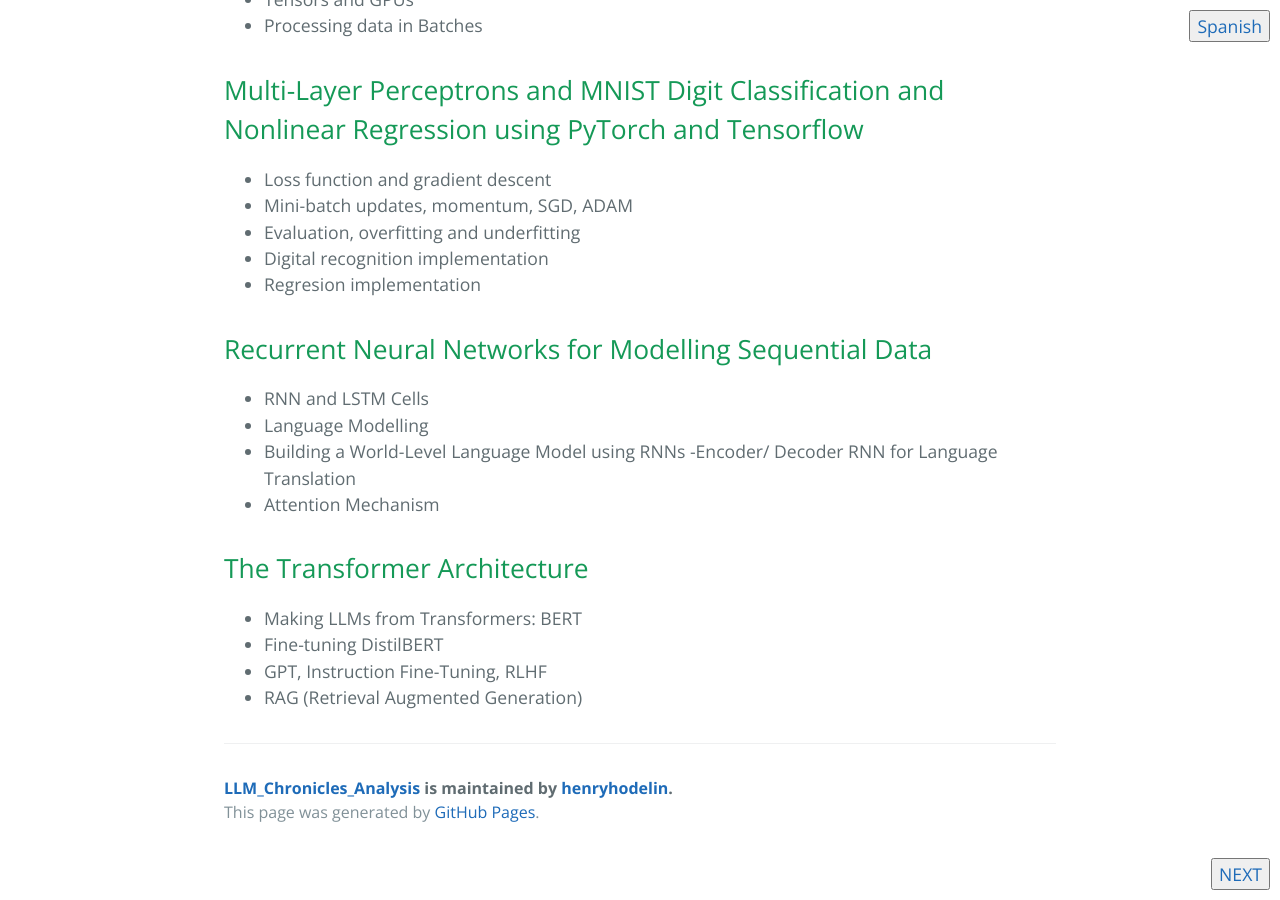
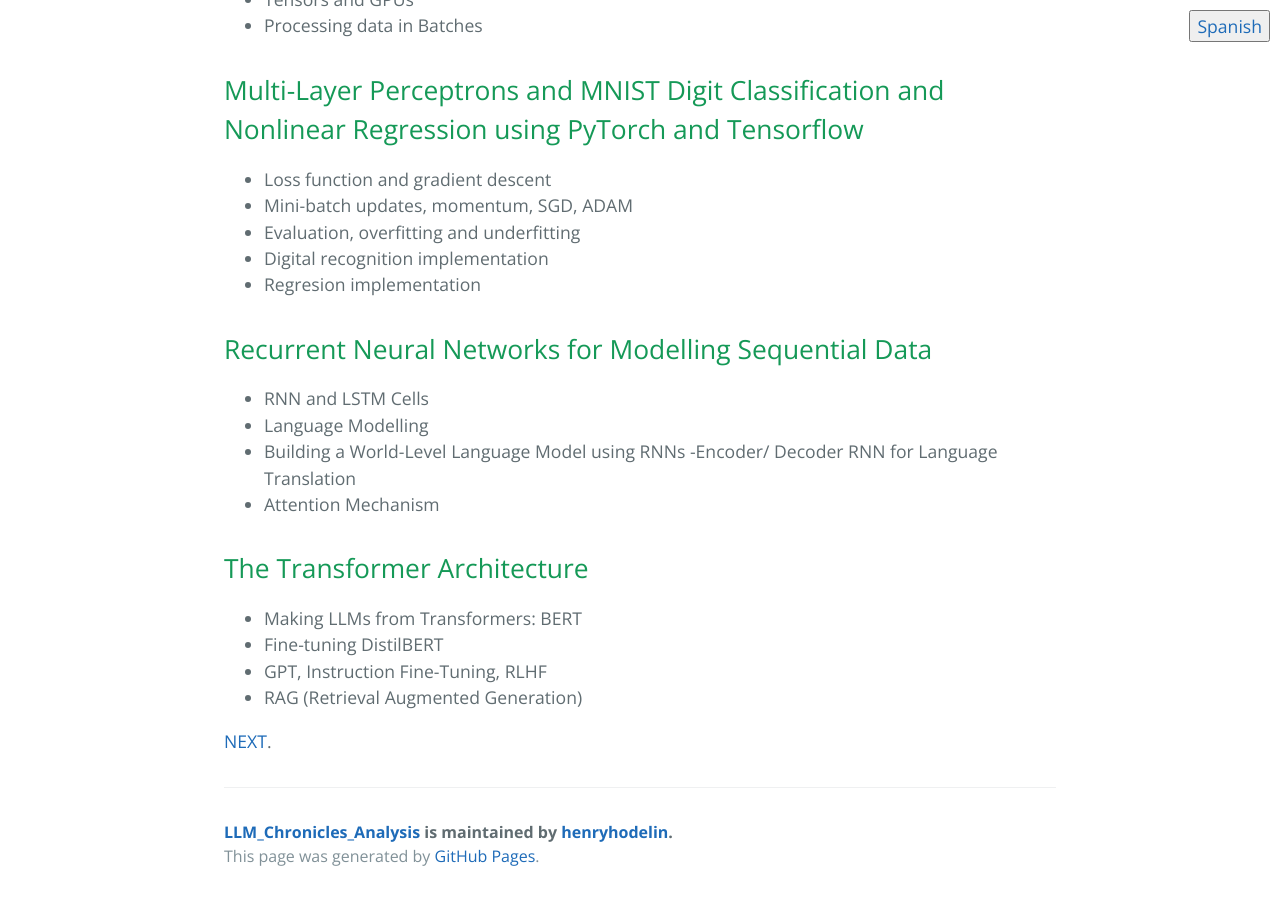
Before and after one commit to henryhodelin/LLM_Chronicles_Analysis, a Jekyll site: the page built from index.md, in a window 1280 px wide and 900 px high, scrolled down 833 px. Built offline with Jekyll 4.4.1, drawn with Linux system fonts in a browser that asks for light colours; our own code applies the rules of GitHub Pages for plain Markdown files.

Commit message:
segunda_correcion_sobre_enlace

```diff
--- a/index.md
+++ b/index.md
@@ -52,10 +52,4 @@ layout: default
 
 
 
-
-
-<div style="position: fixed; bottom: 10px; right: 10px;">
-    <a href="https://henryhodelin.github.io/Neural Networks_and_Multi-Layer_Perceptrons.html/">
-        <button type="button">NEXT</button>
-    </a>
-</div>
+[NEXT](./Neural Networks_and_Multi-Layer_Perceptrons.html).
```
